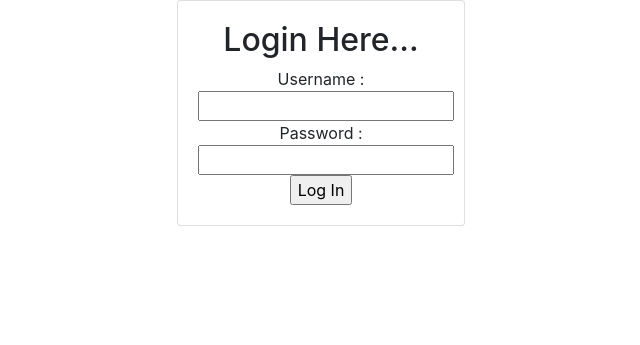
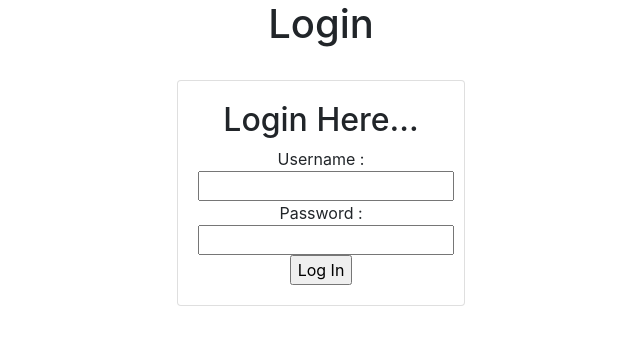
Before and after one commit to alfi289/latihan-session, a PHP site: page /login.php in a window 1280 px wide. Shown: the top 345 px of the page, without its empty margins (319-959 px from the left). Run offline with PHP 8.4, Linux system fonts and the light colour scheme.

Commit message:
bootstrap

```diff
--- a/login.php
+++ b/login.php
@@ -27,7 +27,9 @@ if (isset ($_POST['Login'])) {
         <title>Login here...</title>
     </head>
     <body>
-        <form action="" method="post" class="col-sm-12">
+    <div class="col-sm-12">
+    <div class="page-header"><h1 align="center">Login</h1><br></div>
+        <form action="" method="post">
 
         <center>
             <div class="card" style="width: 18rem;">
@@ -40,6 +42,7 @@ if (isset ($_POST['Login'])) {
             </div>
         </center>
         </form>
+    </div>
     </body>
 </html>
 <?php } ?>
```
